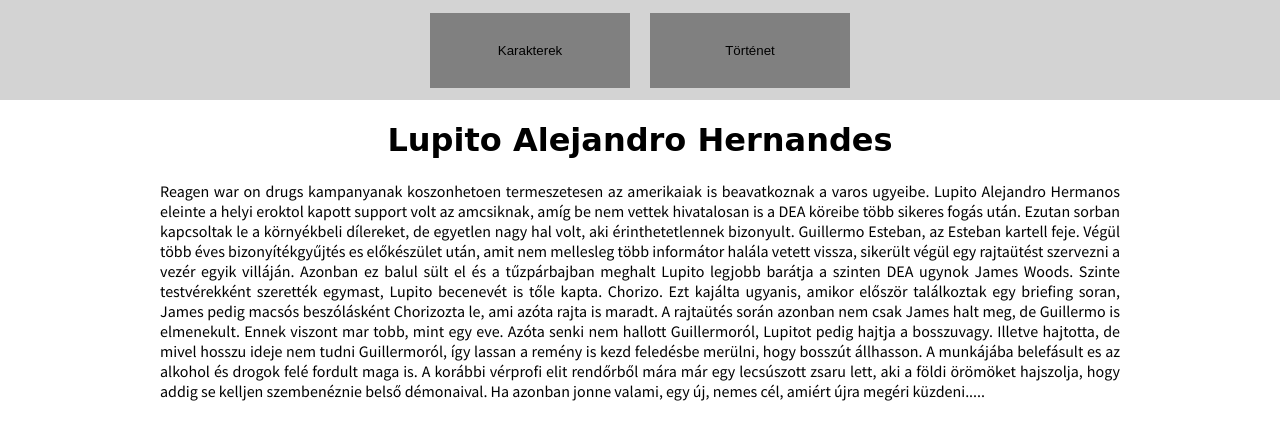
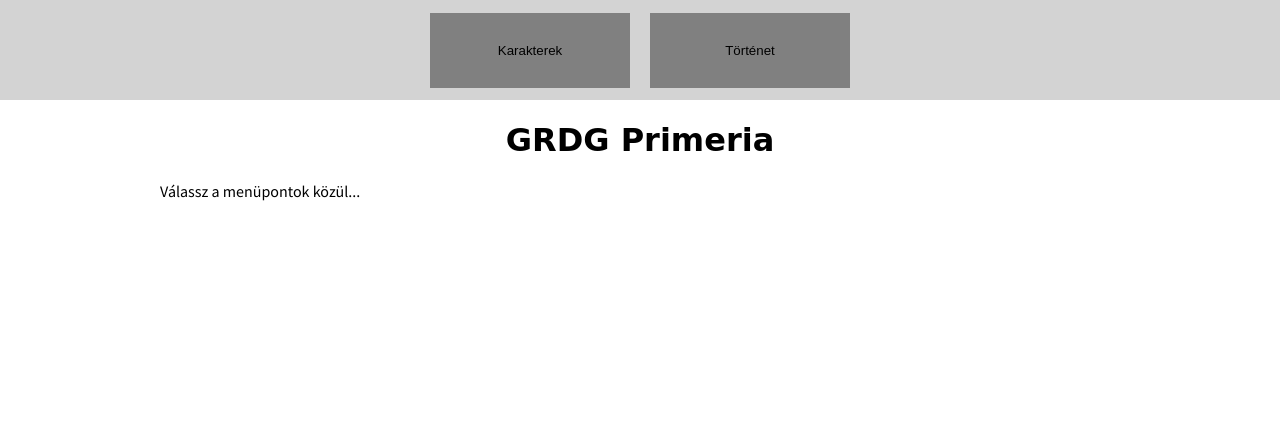
Before and after one commit to grdgprimo/grdgprimo.github.io, a plain HTML site: page index.html in a window 1280 px wide. Drawn offline with nearby package versions, Linux system fonts and the light colour scheme; a web font is replaced by a local one.

Commit message:
Fixed index.html

```diff
--- a/index.html
+++ b/index.html
@@ -24,12 +24,10 @@
 
         <main class="mainContent">
 
-        <h1>Lupito Alejandro Hernandes</h1>
+        <h1>GRDG Primeria</h1>
 
         <p>
-            Reagen war on drugs kampanyanak koszonhetoen termeszetesen az amerikaiak is beavatkoznak a varos ugyeibe. Lupito Alejandro Hermanos eleinte a helyi eroktol kapott support volt az amcsiknak, amíg be nem vettek hivatalosan is a DEA köreibe több sikeres fogás után. Ezutan sorban kapcsoltak le a környékbeli dílereket, de egyetlen nagy hal volt, aki érinthetetlennek bizonyult. Guillermo Esteban, az Esteban kartell feje. Végül több éves bizonyítékgyűjtés es előkészület után, amit nem mellesleg több informátor halála vetett vissza, sikerült végül egy rajtaütést szervezni a vezér egyik villáján. Azonban ez balul sült el és a tűzpárbajban meghalt Lupito legjobb barátja a szinten DEA ugynok James Woods. Szinte testvérekként szerették egymast, Lupito becenevét is tőle kapta. Chorizo. Ezt kajálta ugyanis, amikor először találkoztak egy briefing soran, James pedig macsós beszólásként Chorizozta le, ami azóta rajta is maradt.
-A rajtaütés során azonban nem csak James halt meg, de Guillermo is elmenekult. Ennek viszont mar tobb, mint egy eve. Azóta senki nem hallott Guillermoról, Lupitot pedig hajtja a bosszuvagy. Illetve hajtotta, de mivel hosszu ideje nem tudni Guillermoról, így lassan a remény is kezd feledésbe merülni, hogy bosszút állhasson. A munkájába belefásult es az alkohol és drogok felé fordult maga is. A korábbi vérprofi elit rendőrből mára már egy lecsúszott zsaru lett, aki a földi örömöket hajszolja, hogy addig se kelljen szembenéznie belső démonaival. Ha azonban jonne valami, egy új, nemes cél, amiért újra megéri küzdeni.....
-
+            Válassz a menüpontok közül...
         </p>
 
         </main>
```
